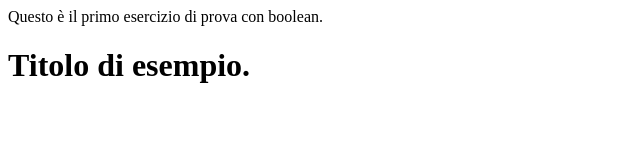
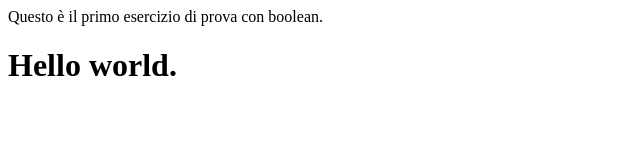
Before and after one commit to ldm0805/esercizio_uno_boolean, a plain HTML site: page index.html in a window 1280 px wide. Shown: the whole page, without its empty margins (0-640 px from the left). Drawn offline with Linux system fonts and the light colour scheme.

Commit message:
Esercizio corretto come da traccia.

```diff
--- a/index.html
+++ b/index.html
@@ -8,6 +8,6 @@
 </head>
 <body>
     Questo è il primo esercizio di prova con boolean.
-    <h1>Titolo di esempio.</h1>
+    <h1>Hello world.</h1>
 </body>
 </html>
```
